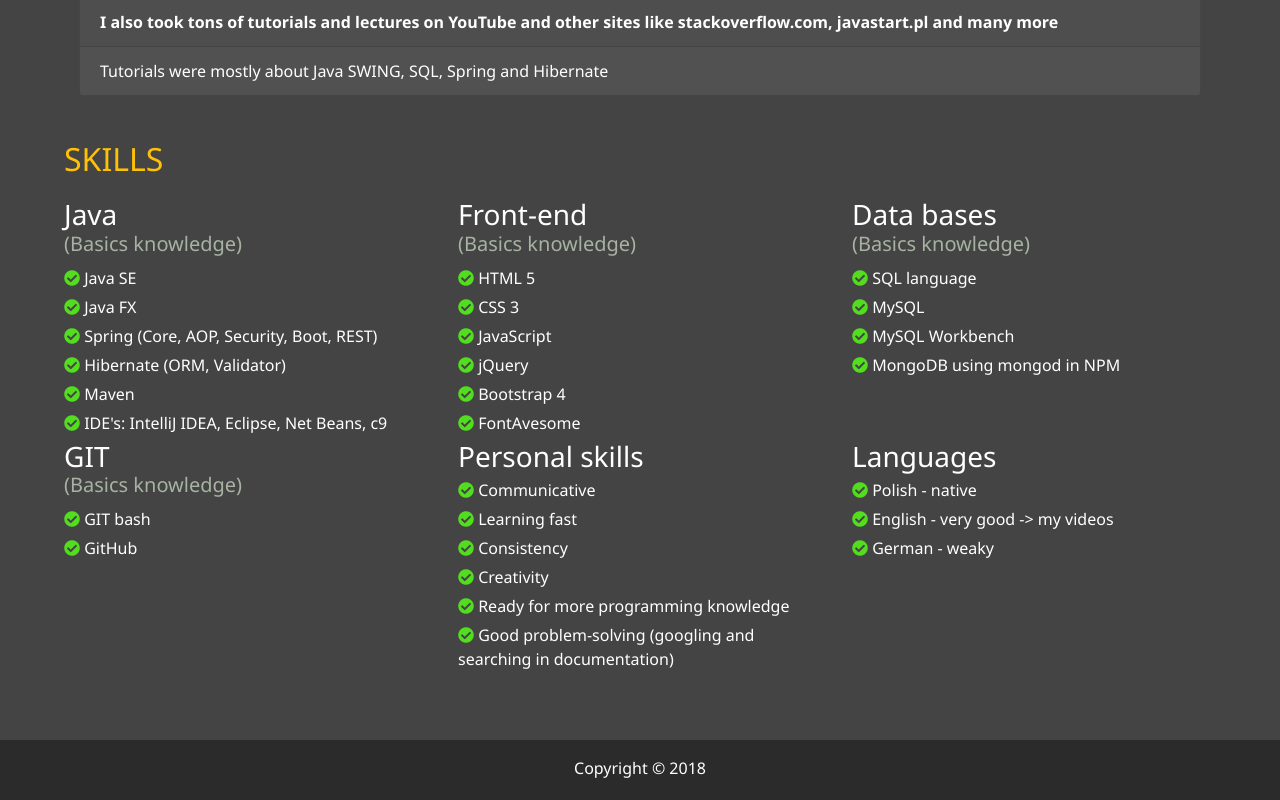
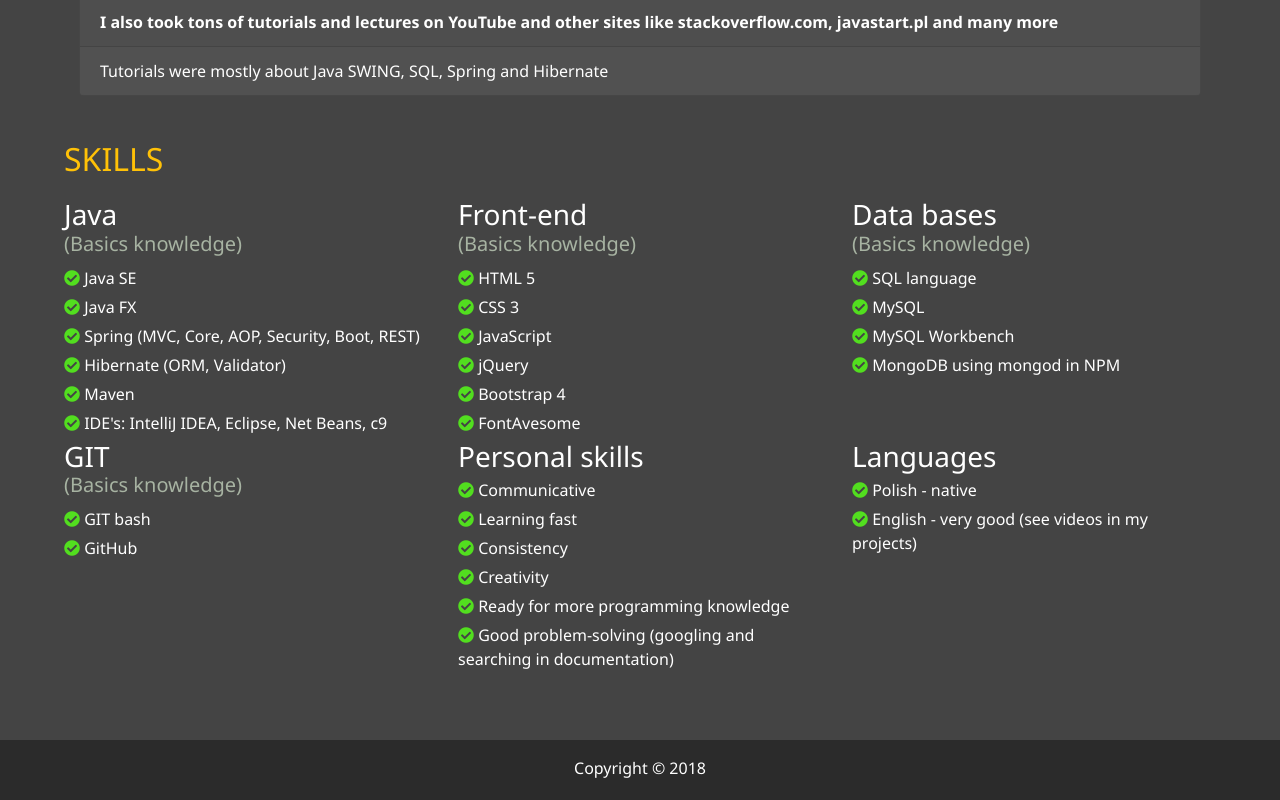
Before and after one commit to leszek55-21/portfolio, a website: page dist/courses.html in a window 1280 px wide. Shown: the part 2117-2917 px from the top of the page. Drawn offline with nearby package versions, Linux system fonts and the light colour scheme.

Commit message:
changes in courses & skills

```diff
--- a/dist/courses.html
+++ b/dist/courses.html
@@ -340,7 +340,7 @@
         <ul class="skillsList">
           <li class="skill"><i style="color: #52DE1F" class="fas fa-check-circle"></i> Java SE</li>
           <li class="skill"><i style="color: #52DE1F" class="fas fa-check-circle"></i> Java FX</li>
-          <li class="skill"><i style="color: #52DE1F" class="fas fa-check-circle"></i> Spring (Core, AOP, Security, Boot, REST)</li>
+          <li class="skill"><i style="color: #52DE1F" class="fas fa-check-circle"></i> Spring (MVC, Core, AOP, Security, Boot, REST)</li>
           <li class="skill"><i style="color: #52DE1F" class="fas fa-check-circle"></i> Hibernate (ORM, Validator)</li>
           <li class="skill"><i style="color: #52DE1F" class="fas fa-check-circle"></i> Maven</li>
           <li class="skill"><i style="color: #52DE1F" class="fas fa-check-circle"></i> IDE's: IntelliJ IDEA, Eclipse, Net Beans, c9</li>
@@ -406,8 +406,7 @@
         </div>
         <ul class="skillsList">
           <li class="skill"><i style="color: #52DE1F" class="fas fa-check-circle"></i> Polish - native</li>
-          <li class="skill"><i style="color: #52DE1F" class="fas fa-check-circle"></i> English - very good -> my videos</li>
-          <li class="skill"><i style="color: #52DE1F" class="fas fa-check-circle"></i> German - weaky</li>
+          <li class="skill"><i style="color: #52DE1F" class="fas fa-check-circle"></i> English - very good (see videos in my projects)</li>
         </ul>
       </div>
 
```
